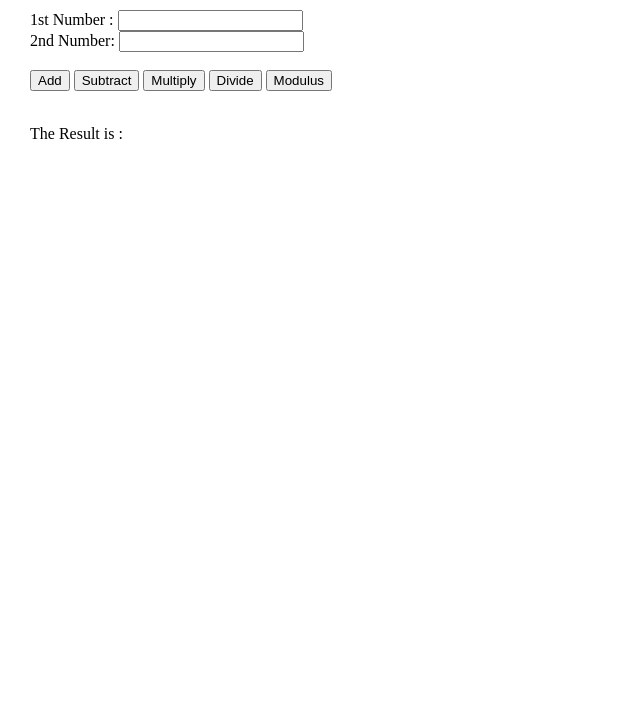
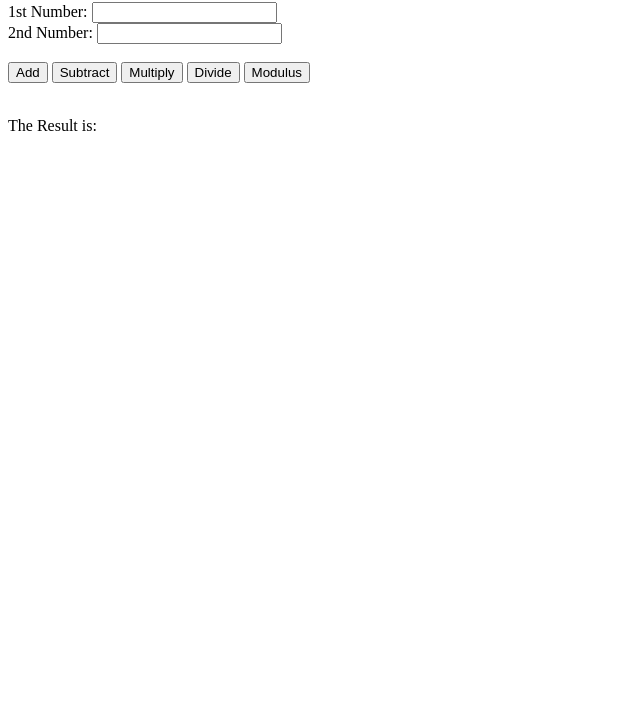
Before and after one commit to MubarakS1/MubarakS1.github.io, a plain HTML site: page Assignment2.html in a window 1280 px wide. Shown: the part 78-800 px from the top of the page, without its empty margins (0-640 px from the left). Drawn offline with Linux system fonts and the light colour scheme.

Commit message:
Update Assignment2.html

```diff
--- a/Assignment2.html
+++ b/Assignment2.html
@@ -3,16 +3,11 @@
 <head>
     <meta charset="utf-8" />
     <title>ITIS 3135 Class</title>
-    <style type="text/css">
-        body {
-            margin: 30px;
-        }
-    </style>
 </head>
 <body>
     <h1>ITIS 3135 Calculator</h1>
     <form>
-        1st Number : <input type="text" id="firstNumber" /><br>
+        1st Number: <input type="text" id="firstNumber" /><br>
         2nd Number: <input type="text" id="secondNumber" /><br><br>
         <input type="button" onclick="addNumbers()" value="Add" />
         <input type="button" onclick="subNumbers()" value="Subtract" />
@@ -22,10 +17,10 @@
     </form><br>
 
     <p>
-        The Result is : <br>
+        The Result is: <br>
         <span id="result"></span>
     </p>
 
-    <script type="text/javascript" src="Sabakada-Assignment2.js"></script>
+    <script src="Sabakada-Assignment2.js"></script>
 </body>
 </html>
```
